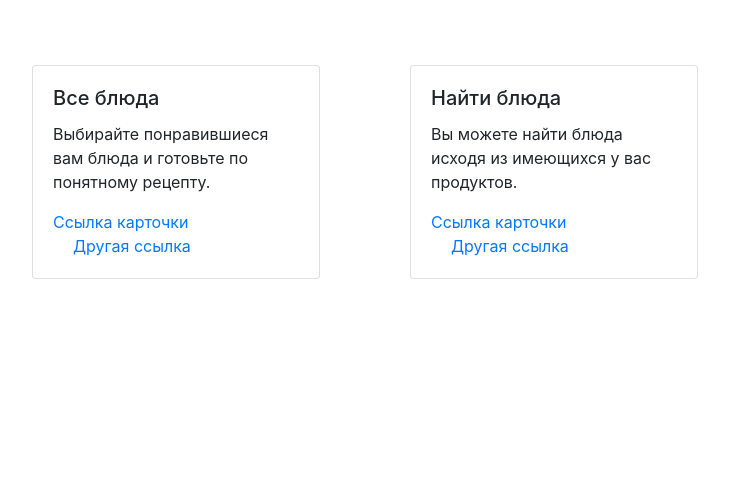
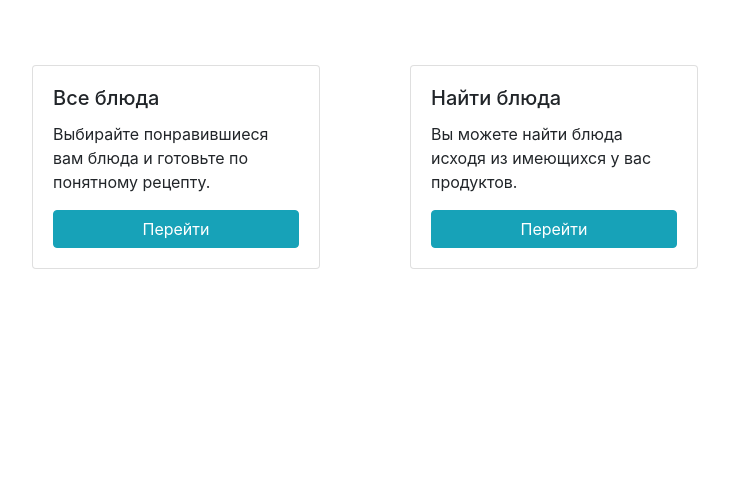
Before and after one commit to Er01Egor/Flask-Project, a Flask app: page / in a window 1280 px wide. Shown: the part 92-590 px from the top of the page, without its empty margins (275-1004 px from the left). Run offline with Flask 3, Linux system fonts and the light colour scheme; some libraries are stand-ins or nearby versions.

Commit message:
Сделал пути карточкам

```diff
--- a/main.py
+++ b/main.py
@@ -1,5 +1,6 @@
 from flask import Flask, render_template
 
+TITLE = 'Smart Kitchen'
 app = Flask(__name__)
 app.config['SECRET_KEY'] = 'yandexlyceum_secret_key'
 
@@ -7,7 +8,18 @@ app.config['SECRET_KEY'] = 'yandexlyceum_secret_key'
 @app.route('/')
 @app.route('/index')
 def index():
-    return render_template('card_main.html', title='Smart Kitchen')
+    return render_template('card_main.html', title=TITLE)
+
+
+@app.route('/all_recipes')
+def all_recipes():
+    return render_template('all_recipes.html', title=TITLE)
+
+
+@app.route('/search_page')
+def search_page():
+    return render_template('search_page.html', title=TITLE)
+
 
 if __name__ == '__main__':
-    app.run(port=8000, host='127.0.0.1')
+    app.run(port=8080, host='127.0.0.1')
--- /dev/null
+++ b/templates/all_recipes.html
@@ -0,0 +1,5 @@
+{% extends "base.html" %}
+
+{% block content %}
+<p>Все блюда</p>
+{% endblock %}
--- a/templates/card_main.html
+++ b/templates/card_main.html
@@ -9,8 +9,7 @@
                     <div class="card-body">
                         <h5 class="card-title">Все блюда</h5>
                         <p class="card-text">Выбирайте понравившиеся вам блюда и готовьте по понятному рецепту.</p>
-                        <a href="#" class="card-link">Ссылка карточки</a>
-                        <a href="#" class="card-link">Другая ссылка</a>
+                        <a href="{{ url_for('all_recipes') }}" class="btn btn-info">Перейти</a>
                     </div>
                 </div>
             </div>
@@ -21,8 +20,7 @@
                     <div class="card-body">
                         <h5 class="card-title">Найти блюда</h5>
                         <p class="card-text">Вы можете найти блюда исходя из имеющихся у вас продуктов.</p>
-                        <a href="#" class="card-link">Ссылка карточки</a>
-                        <a href="#" class="card-link">Другая ссылка</a>
+                        <a href="{{ url_for('search_page') }}" class="btn btn-info">Перейти</a>
                     </div>
 
                 </div>
--- /dev/null
+++ b/templates/search_page.html
@@ -0,0 +1,5 @@
+{% extends "base.html" %}
+
+{% block content %}
+<p>Найти блюда</p>
+{% endblock %}
```
